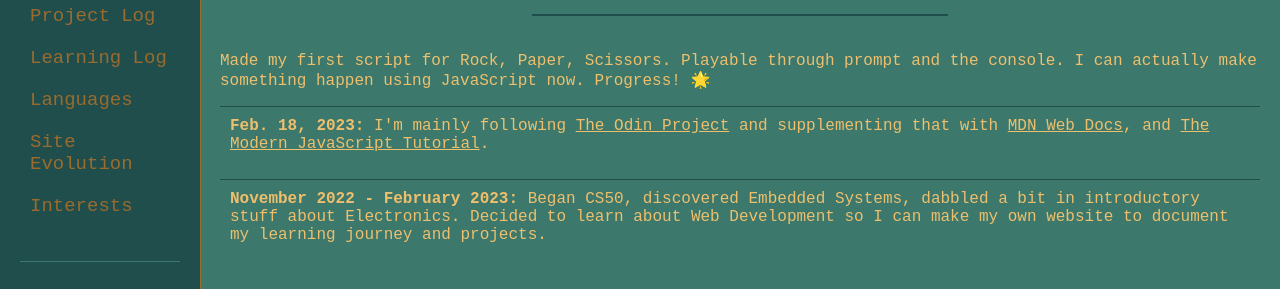
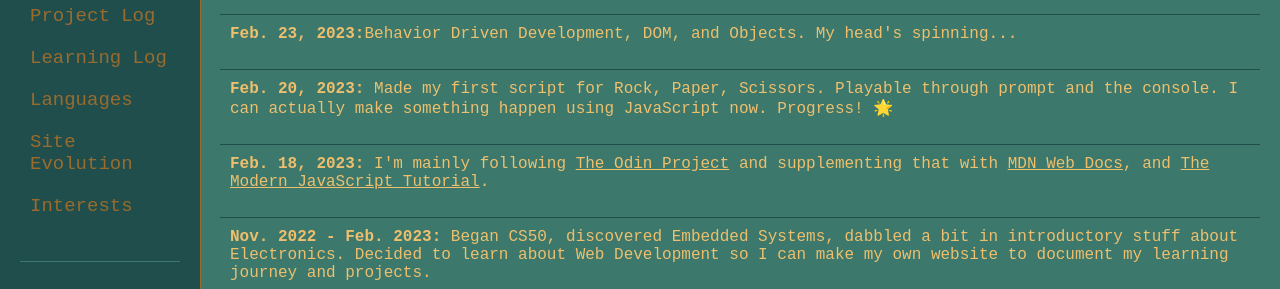
Before and after one commit to skibidibidop/progress, a plain HTML site: page learning-log.html in a window 1280 px wide. Shown: the part 61-350 px from the top of the page. Drawn offline with Linux system fonts and the light colour scheme.

Commit message:
Add Learning Log entry

```diff
--- a/learning-log.html
+++ b/learning-log.html
@@ -43,10 +43,11 @@
                     <h1 class="title-home-learnlog">Learning Log</h1>
                 </div>
 
-                <div class="upper-divide-line"></div>
+                <div>
+                    <p class="entry-learnlog"><strong>Feb. 23, 2023:</strong>Behavior Driven Development, DOM,
+                        and Objects. My head's spinning...</p>
 
-                <div>
-                    <p>Made my first script for Rock, Paper, Scissors. Playable through prompt and
+                    <p class="entry-learnlog"><strong>Feb. 20, 2023:</strong> Made my first script for Rock, Paper, Scissors. Playable through prompt and
                         the console. I can actually make something happen using
                         JavaScript now. Progress! &#127775;
                     </p>
@@ -60,7 +61,7 @@
                         The Modern JavaScript Tutorial</a>.
                     </p>
 
-                    <p class="entry-learnlog"><strong>November 2022 - February 2023:</strong> Began CS50,
+                    <p class="entry-learnlog"><strong>Nov. 2022 - Feb. 2023:</strong> Began CS50,
                         discovered Embedded Systems, dabbled a bit in introductory stuff about Electronics.
                         Decided to learn about Web Development so I can make my own website to document my
                         learning journey and projects.
```
